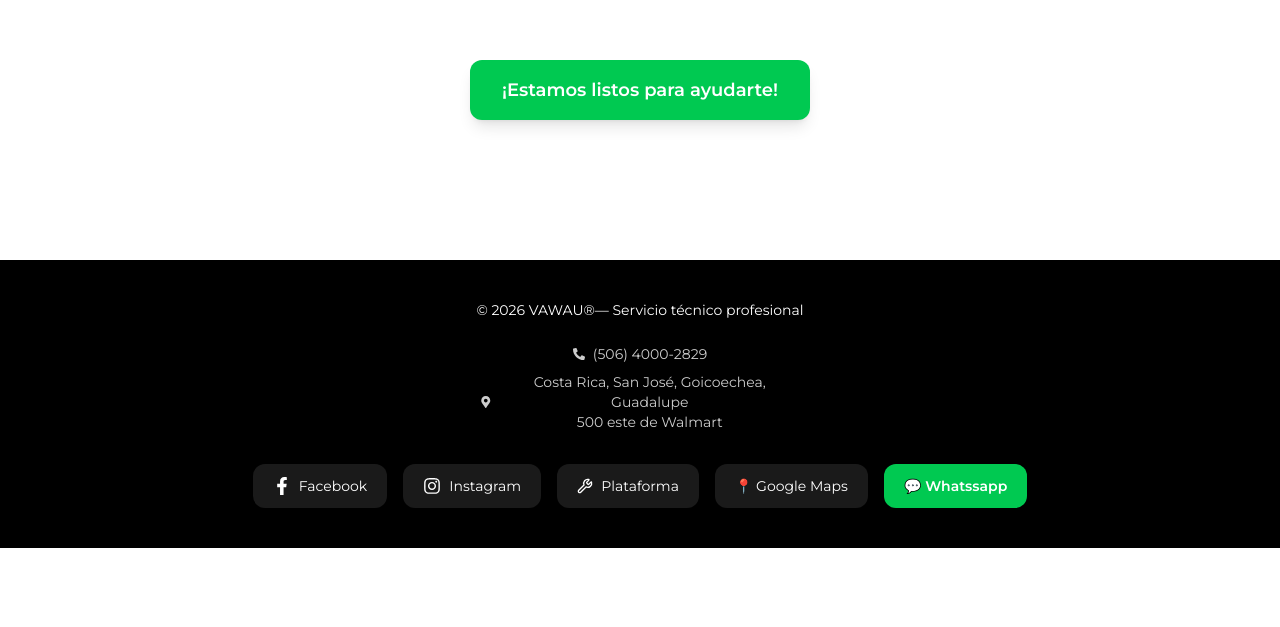
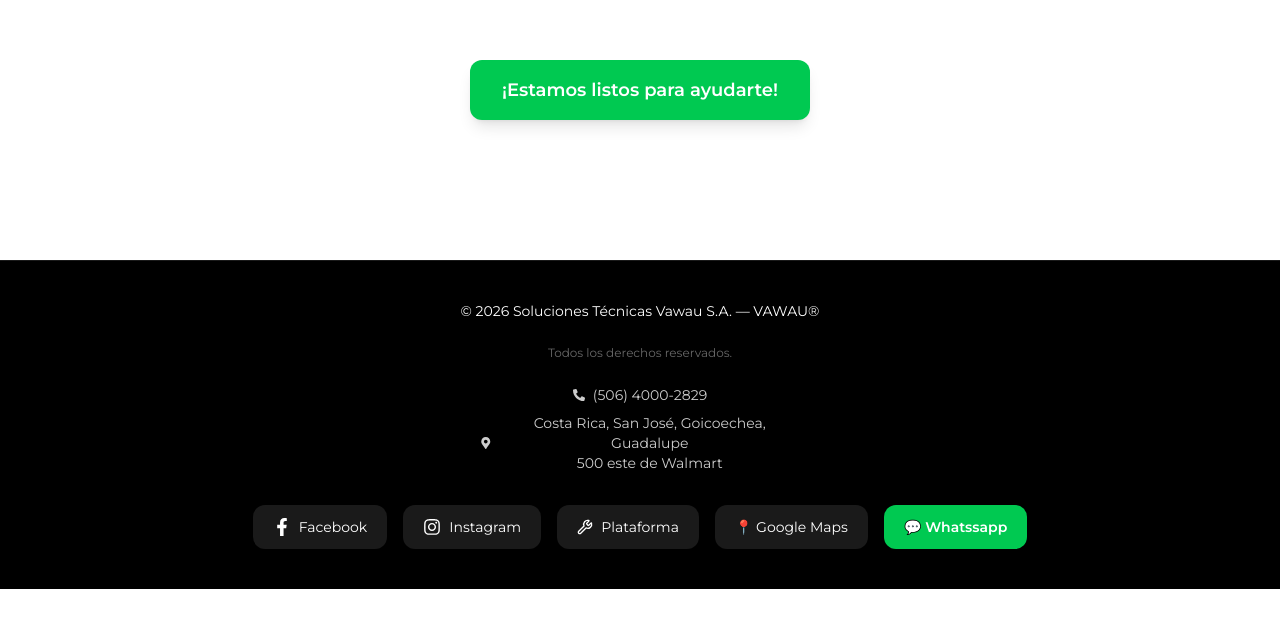
Before and after one commit to msanchez-vawau/vawau-landing, a Next.js app: page / in a window 1280 px wide. Shown: the part 3809-4436 px from the top of the page. Built offline with nearby package versions, Linux system fonts and the light colour scheme; a web font is replaced by a local one.

Commit message:
feat: add official VAWAU corporate footer branding

```diff
--- a/components/sections/Footer.tsx
+++ b/components/sections/Footer.tsx
@@ -3,12 +3,15 @@ import { Wrench } from "lucide-react"
 
 export default function Footer() {
   return (
-    <footer className="bg-black text-white py-10 text-center">
+    <footer className="border-t border-white/10 bg-black text-white py-10 text-center">
 
       {/* COPYRIGHT */}
       <p className="mb-6 text-sm">
-        © {new Date().getFullYear()} VAWAU®— Servicio técnico profesional
+        © {new Date().getFullYear()} Soluciones Técnicas Vawau S.A. — VAWAU®
       </p>
+      <p className="text-white/40 text-xs mb-6">
+  Todos los derechos reservados.
+</p>
 
       {/* CONTACTO NUEVO */}
       <div className="flex flex-col items-center gap-2 text-white/80 text-sm mb-8">
```
